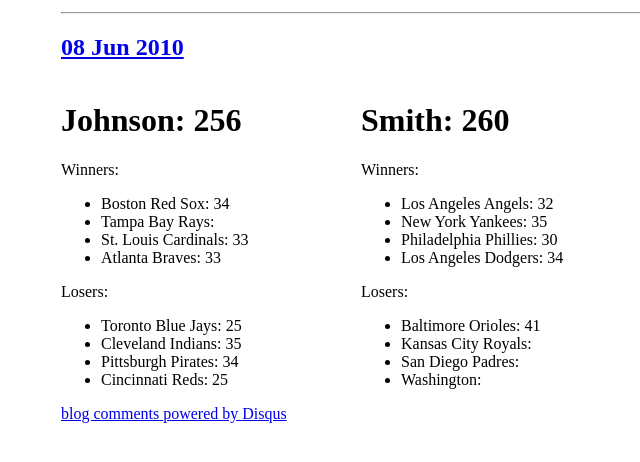
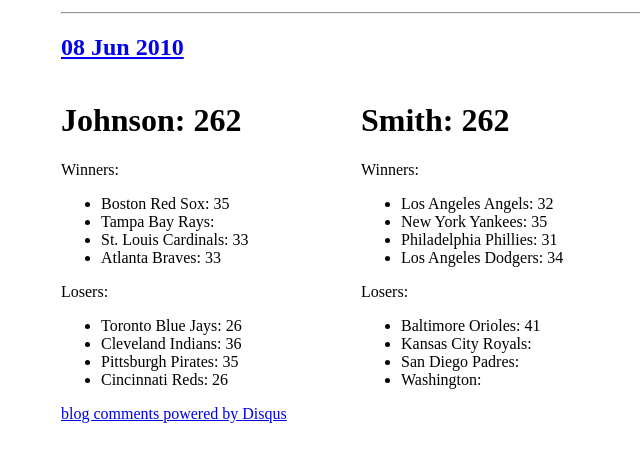
Before and after one commit to travisj/thebet, a Jekyll site: the page built from _posts/2010-06-08-Results.markdown, in a window 1280 px wide. Shown: the part 247-709 px from the top of the page, without its empty margins (279-919 px from the left). Built offline with Jekyll 4.4.1, drawn with Linux system fonts in a browser that asks for light colours; nearby versions of some CDN libraries; Markdown is read by kramdown in place of the engine named in the settings; comment, search, counter and statistics services are not loaded.

Commit message:
adding todays results

```diff
--- a/_posts/2010-06-08-Results.markdown
+++ b/_posts/2010-06-08-Results.markdown
@@ -1,21 +1,21 @@
 ---
 layout: post
-johnson: 256
-smith: 260
-tor: 25
-cle: 35
-bos: 34
-tb: 37
-pit: 34
-cin: 25
+johnson: 262
+smith: 262
+tor: 26
+cle: 36
+bos: 35
+tb: 38
+pit: 35
+cin: 26
 stl: 33
 atl: 33
 bal: 41
 kc: 34
 nyy: 35
 laa: 32
-sd: 23
+sd: 24
 wsh: 31
-phi: 30
+phi: 31
 lad: 34
 ---
```
